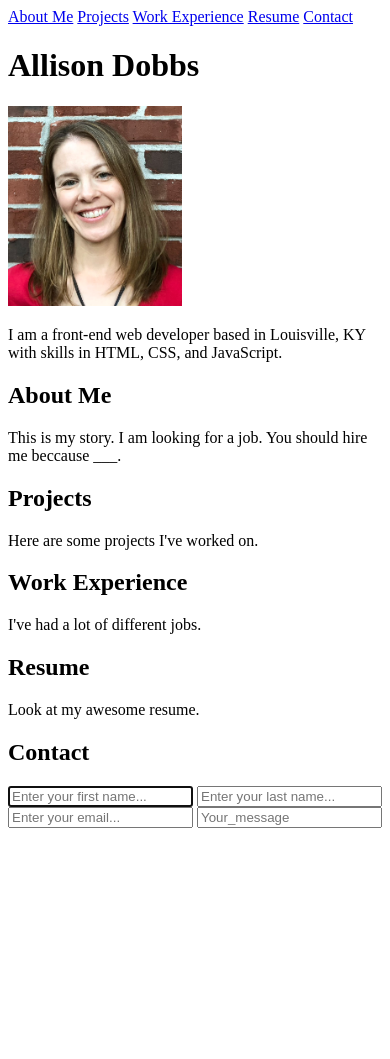
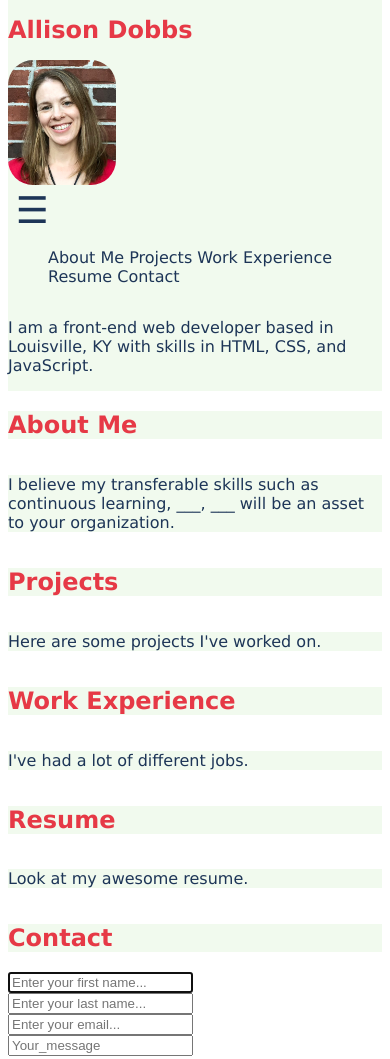
Before and after one commit to A11isonD/Allison-Portfolio-Page, a plain HTML site: page index.html in a window 390 px wide. Before the commit the page ends 844 px from the top, so only its background shows below. Drawn offline with Linux system fonts and the light colour scheme.

Commit message:
Added hamburger button, flexbox, removed some of the About Me content, and other changes

```diff
--- a/index.html
+++ b/index.html
@@ -8,41 +8,37 @@
     <link rel="stylesheet" href="styles.css">
 </head>
 
-
 <body>
 
-    <div> <!--contains nav and header-->
-        <nav class="menu">
-            <a href="#About_Me">About Me</a>
-
-            <a href="#Projects">Projects</a>
-
-            <a href="#Work_Experience">Work Experience</a>
-
-            <a href="#Resume">Resume</a>
-
-            <a href="#Contact">Contact</a>
-        </nav>
-    </div>
-
-    <div> <!--contains title, img, blurb-->
     <header>
         <h1>Allison Dobbs</h1>
         <div class="header-image">
             <img src="Images/Portfolio-photo.jpeg" alt="Portfolio Photo">
+        </div>
+        <nav class=" header-nav clearfix">
+            <div class="row limited">
+                <button id="hamburgerBtn">&#9776;</button>
+                    <ul id="primary-nav">
+                        <a href="#About_Me">About Me</a>
+                        <a href="#Projects">Projects</a>
+                        <a href="#Work_Experience">Work Experience</a>
+                        <a href="#Resume">Resume</a>
+                        <a href="#Contact">Contact</a>
+                    </ul>
+            </div>
+        </nav>
+
+        <div>
             <p>
                 I am a front-end web developer based in Louisville, KY with skills in HTML, CSS, and JavaScript.
             </p>
         </div>
     </header>
-    </div>
 
-
-
-    <main>
+    <main class="main">
 
         <h2 id="About_Me">About Me</h2>
-        <p>This is my story.  I am looking for a job.  You should hire me beccause ___.</p>
+        <p>I believe my transferable skills such as continuous learning, ___, ___ will be an asset to your organization.</p>
 
         <h2 id="Projects">Projects</h2>
         <p>Here are some projects I've worked on.</p>
@@ -51,7 +47,7 @@
         <p>I've had a lot of different jobs.</p>
 
         <h2 id="Resume">Resume</h2>
-        <p>Look at my awesome resume.</p>
+        <p>Look at my awesome resume.</p>  <!--Link to PDF resume?-->
 
         <h2 id="Contact">Contact</h2>
         <form action="mailto:allisonkdobbs@gmail.com" method="get">
@@ -71,9 +67,9 @@
 <!--Need Send and maybe Reset buttons-->
         </form>
     </main>
-<!--Put an href=#top somewhere down here to take user to the top of the page-->
 
     <footer>
+
         <!--Put email, phone, LinkedIn, Github here (I think)-->
     </footer>
 
--- a/styles.css
+++ b/styles.css
@@ -1,8 +1,66 @@
-.nav {
+body {
+    margin-top: 0px;
+    font-family:'Lucida Sans', 'Lucida Sans Regular', 'Lucida Grande', 'Lucida Sans Unicode', Geneva, Verdana, sans-serif
+}
+
+nav {
+    background-color: #f1faee
+}
+
+a {
+    color: #1d3557;
+    text-decoration: none;
+}
+
+a:hover {
+    color: #457b9d ;
+}
+
+button#hamburgerBtn {
+    background: none;
+    border: none;
+    color: #1d3557;
+    font-size: 2.3rem;
+    cursor: pointer;
+    padding: 0 20px 0 2vw;
+}
+
+header {
+    background-color: #f1faee;
+    display: flex;
+    flex-direction: column;
 
 }
 
+h1 {
+    font-size: 1.5rem;
+}
+
+h1, h2 {
+    color: #e63946;
+    background-color: #f1faee;
+}
+
 img {
-max-width: 200px;
-height: 200px;
+    max-width: 125px;
+    height: 125px;
+    border-radius: 25px;
 }
+
+main {
+    margin-left: auto;
+    margin-right: auto;
+    display: flex;
+    flex-direction: column;
+}
+
+
+p {
+    color: #1d3557;
+    background-color: #f1faee;
+    font-size: 1rem;
+}
+
+footer {
+    display: flex;
+}
```
Lines whose indentation alone changed are shown as unchanged.
